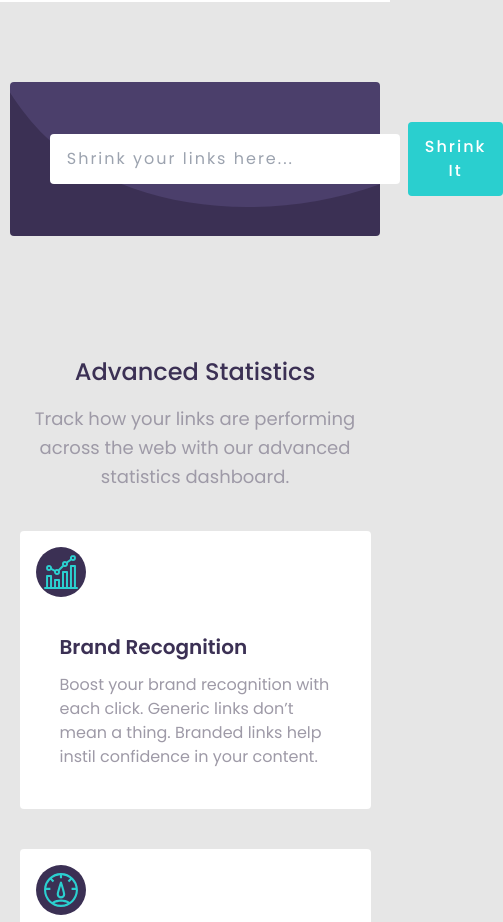
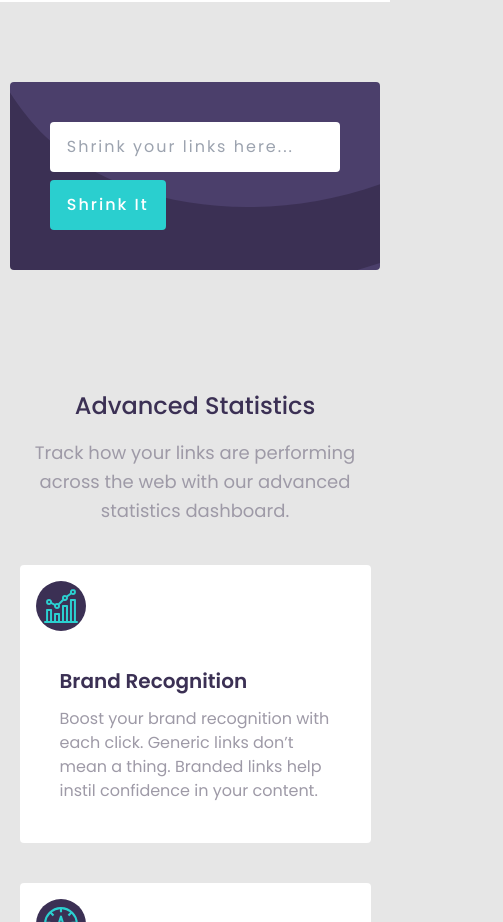
Before and after one commit to UsamaBinKashif/shortly, a Next.js app in the folder client/: page / in a window 390 px wide. Shown: the part 940-1862 px from the top of the page, 503 px wide, since content can reach past the window. Built offline with nearby package versions, Linux system fonts and the light colour scheme.

Commit message:
done ✅

```diff
--- a/client/app/ui/link/LinkGenerator.jsx
+++ b/client/app/ui/link/LinkGenerator.jsx
@@ -41,14 +41,14 @@ const LinkGenerator = () => {
   return (
     <div className="w-[95%] rounded bg-primary-violet  bg-[url('/assets/bg-boost-desktop.svg')] p-10  lg:absolute lg:top-[100%] lg:w-[80%] lg:p-20 ">
       <div className="relative">
-        <div className="flex items-center gap-x-2">
+        <div className="flex items-start gap-y-2 flex-col lg:items-center lg:flex-row gap-x-2">
           <input
             type="text"
             placeholder="Shrink your links here..."
             value={link}
             onChange={(e) => takeInput(e)}
             className={clsx(
-              "flex-1 rounded border px-4 py-3 outline-none placeholder:tracking-[2px]",
+              "lg:flex-1 rounded border w-full px-4 py-3 outline-none placeholder:tracking-[2px]",
               error ? "border-red-500" : "border-transparent",
               loader ? "cursor-not-allowed" : "cursor-text",
             )}
```
